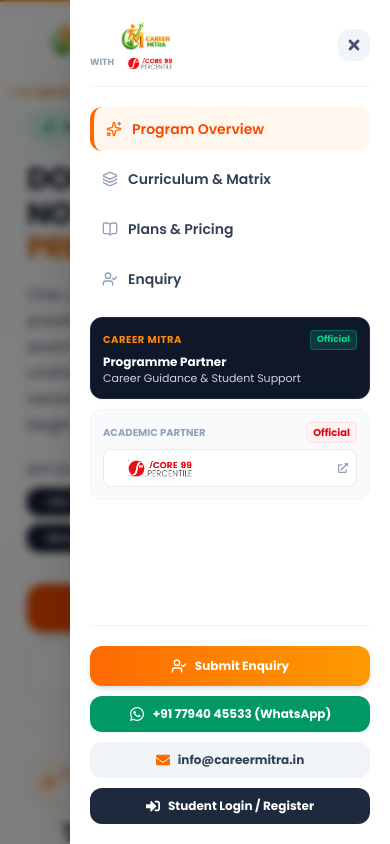
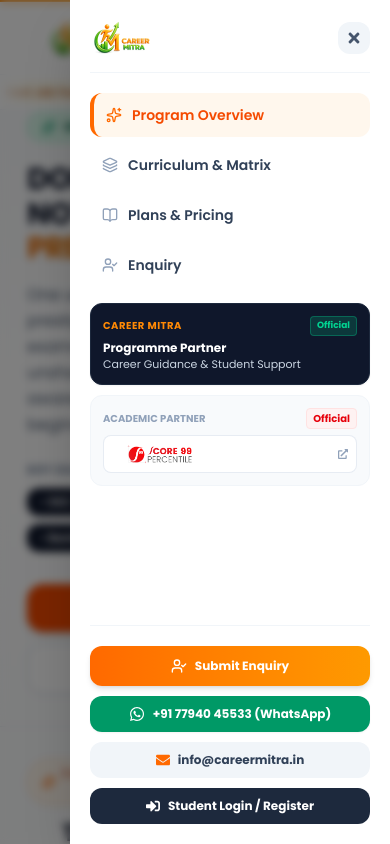
Before and after one commit to merugu-srikanth/career-Courses, a Next.js app: page / in a window 390 px wide. Both pictures are taken after a click on the button "Toggle navigation menu". Shown: the top 844 px of the page. Built offline with nearby package versions, Linux system fonts and the light colour scheme.

Commit message:
Remove Score 99 logo from mobile sidebar header

```diff
--- a/src/components/Navbar.jsx
+++ b/src/components/Navbar.jsx
@@ -253,18 +253,10 @@
           }`}
         >
           <div>
-            {/* Header with Logos and Close Button */}
+            {/* Header with Logo and Close Button */}
             <div className="flex items-center justify-between pb-4 border-b border-slate-100 mb-5">
-              <div className="flex flex-col gap-1">
-                <div className="relative w-28 h-8">
-                  <Image src={LogoImg} alt="Career Mitra" fill className="object-contain" />
-                </div>
-                <div className="flex items-center gap-1">
-                  <span className="text-[9px] text-slate-400 font-bold uppercase">with</span>
-                  <div className="relative w-16 h-3.5">
-                    <Image src={Score99Logo} alt="Score 99" fill className="object-contain" />
-                  </div>
-                </div>
+              <div className="relative w-32 h-9">
+                <Image src={LogoImg} alt="Career Mitra" fill className="object-contain object-left" />
               </div>
 
               <button
```
